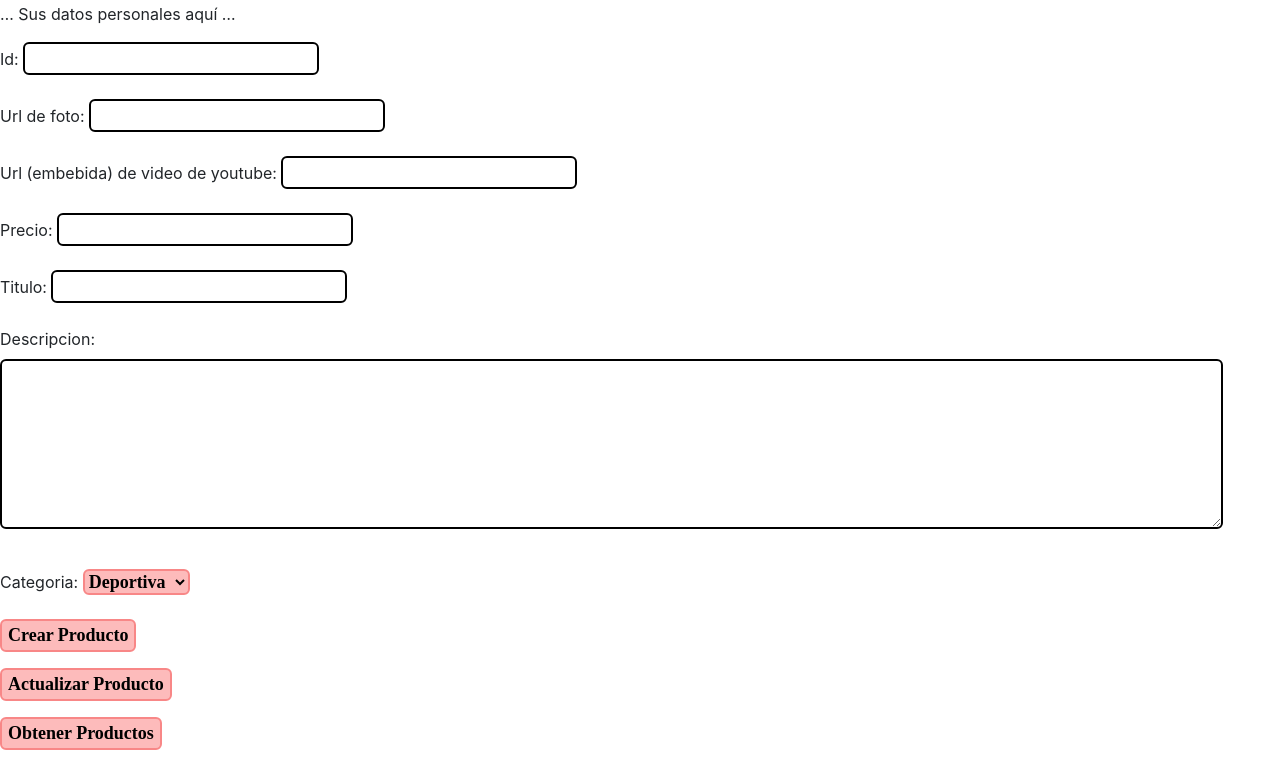
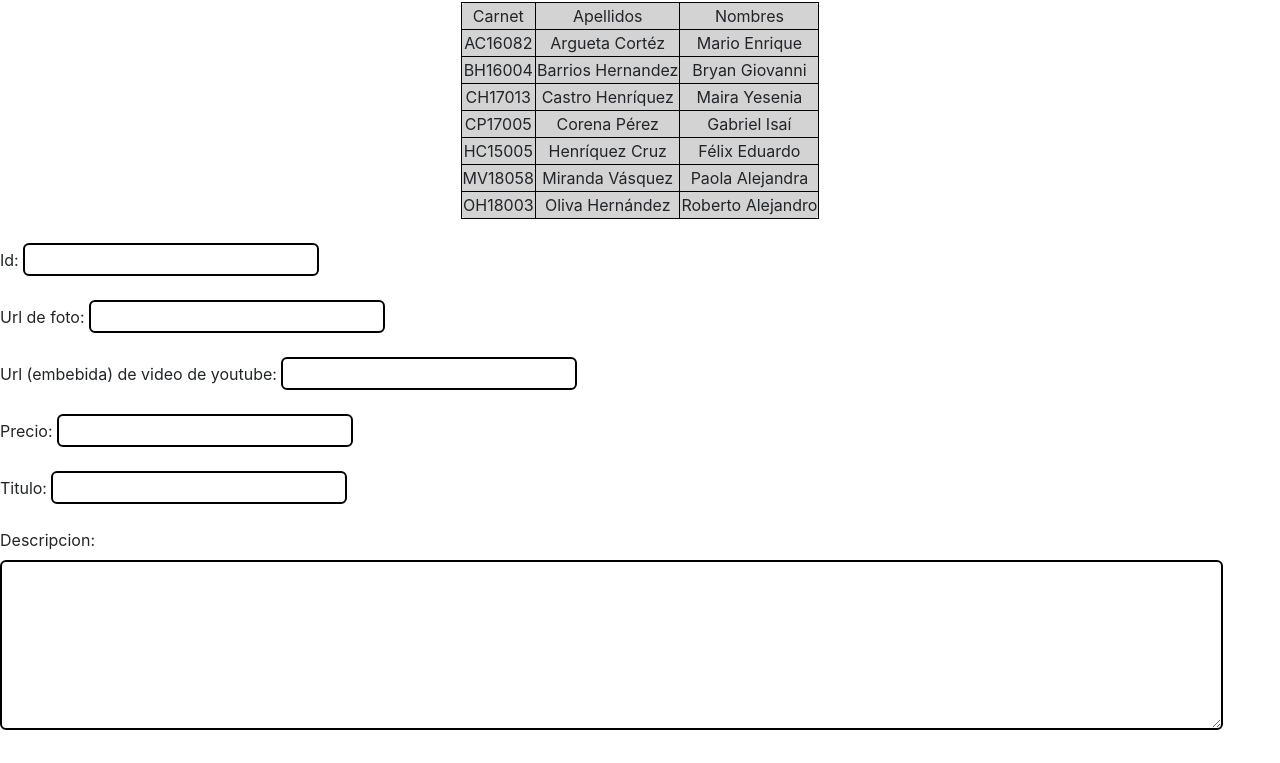
Before and after one commit to MarioArgueta1/GRUPO09PARCIAL2TPI, a plain HTML site: page appGRUPO09/index.html in a window 1280 px wide. Shown: the part 54-817 px from the top of the page. Drawn offline with Linux system fonts and the light colour scheme; no server answers.

Commit message:
Tabla de integrantes

```diff
--- a/appGRUPO09/index.html
+++ b/appGRUPO09/index.html
@@ -17,7 +17,36 @@
 <body onload="obtenerProductos();">
  <a href="#" id="inicio" style="visibility: hidden;"></a>
  <h1>Parcial 2 Grupo 09</h1>
-     <p>… Sus datos personales aquí …</p>
+     <div>
+		<table border="1" bordercolor="black" cellspacing="0" align="center" style="width: fit-content;">
+			<tr>
+			  <td>Carnet</td> <td>Apellidos </td> <td>Nombres </td>
+			</tr>
+			<tr>
+			  <td>  AC16082  </td> <td>  Argueta Cortéz  </td> <td>  Mario Enrique  </td>
+			</tr>
+			<tr>
+			  <td>  BH16004  </td> <td>  Barrios Hernandez  </td> <td>  Bryan Giovanni  </td>
+			</tr>
+			<tr>
+			  <td>  CH17013  </td> <td>  Castro Henríquez  </td> <td>  Maira Yesenia  </td>
+			</tr>
+			<tr>
+			  <td>  CP17005  </td> <td>  Corena Pérez  </td> <td>  Gabriel Isaí  </td>
+			</tr>
+			<tr>
+			  <td>  HC15005  </td> <td>  Henríquez Cruz  </td> <td>  Félix Eduardo  </td>
+			</tr>
+			<tr>
+			  <td>  MV18058  </td> <td>  Miranda Vásquez  </td> <td>  Paola Alejandra  </td>
+			</tr>
+			<tr>
+			  <td>  OH18003  </td> <td>  Oliva Hernández  </td> <td>  Roberto Alejandro  </td>
+			</tr>
+
+		  </table>
+	 </div>
+	 <br>
      <div>
 	 	<form>
 	 		Id: <input id="id" type="text"><br><br>
```
